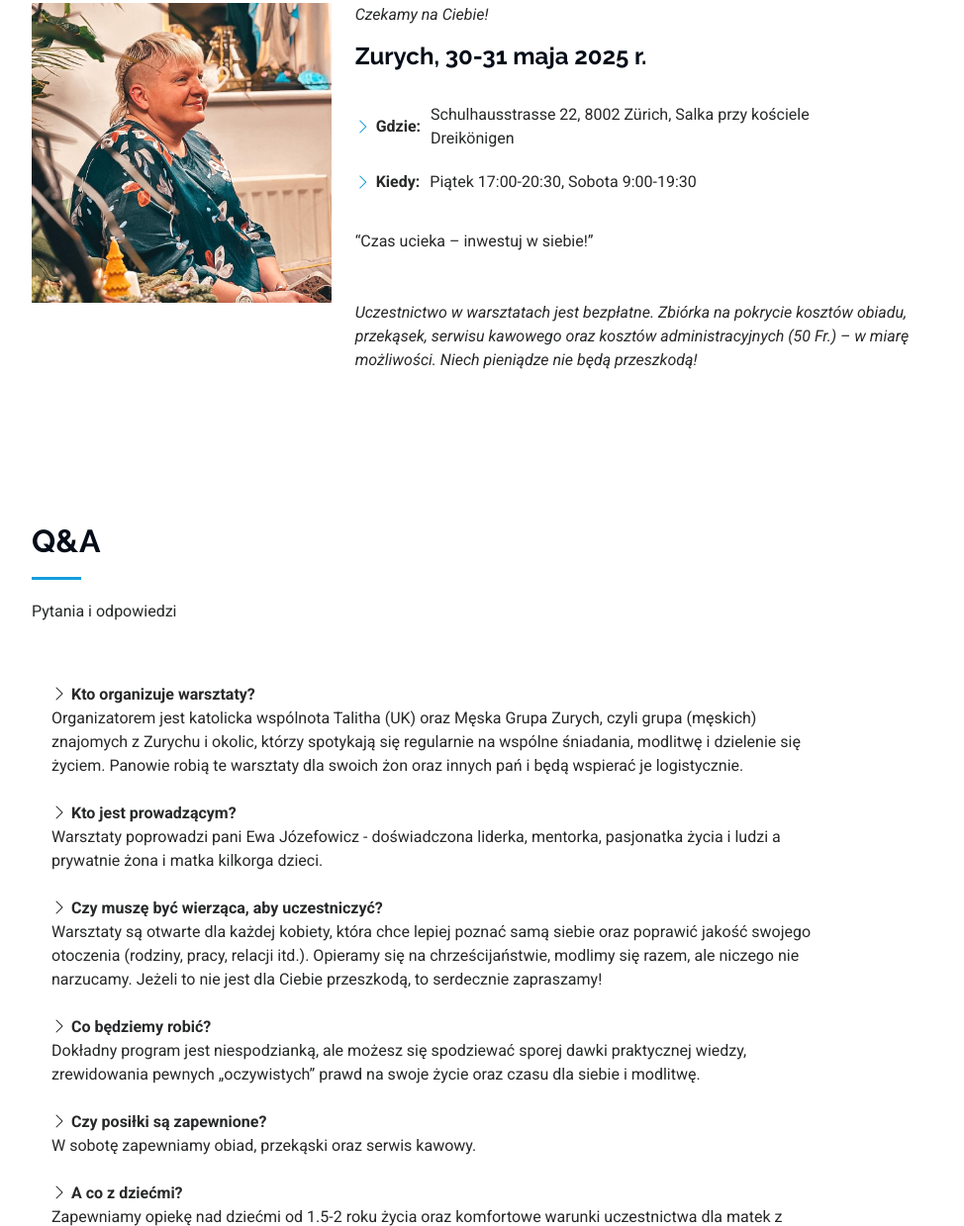
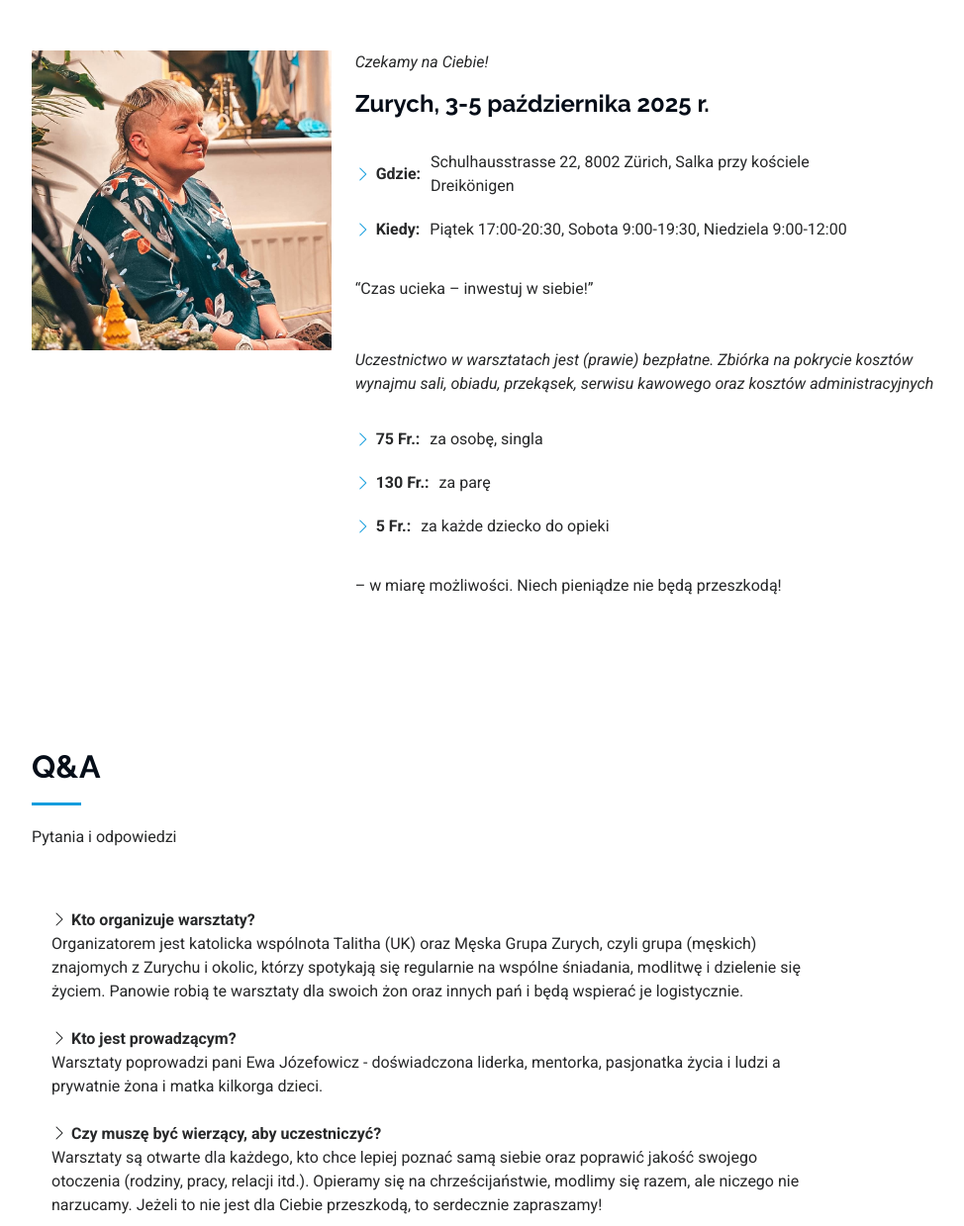
Before and after one commit to niebezpieczne-zwiazki/niebezpieczne-zwiazki.github.io, a plain HTML site: page index.html in a window 1280 px wide. Shown: the part 1477-2716 px from the top of the page at 99% size, without its empty margins (280-1254 px from the left). Drawn offline with Linux system fonts and the light colour scheme.

Commit message:
poprawki

```diff
--- a/index.html
+++ b/index.html
@@ -4,7 +4,7 @@
 <head>
   <meta charset="utf-8">
   <meta content="width=device-width, initial-scale=1.0" name="viewport">
-  <title>Warsztaty dla kobiet - maj, Zurych</title>
+  <title>Warsztaty dla par - październik, Zurych</title>
   <meta content="" name="description">
   <meta content="" name="keywords">
 
@@ -81,8 +81,8 @@
       <img src="assets/img/hero-bg.jpg" alt="www.freepik.com" data-aos="fade-in" class="">
 
       <div class="container" data-aos="fade-up" data-aos-delay="100">
-        <h2>GENIUSZ KOBIETY</h2>
-        <p>... <span class="typed" data-typed-items="warsztaty dla kobiet, Zurych 30-31 maja 2025 r."></span><span class="typed-cursor typed-cursor--blink" aria-hidden="true"></span><span class="typed-cursor typed-cursor--blink" aria-hidden="true"></span></p>
+        <h2>(Nie) Bezpieczne Związki</h2>
+        <p>... <span class="typed" data-typed-items="warsztaty dla par, Zurych 3-5 paździrnika 2025 r."></span><span class="typed-cursor typed-cursor--blink" aria-hidden="true"></span><span class="typed-cursor typed-cursor--blink" aria-hidden="true"></span></p>
       </div>
 
     </section><!-- /Hero Section -->
@@ -103,8 +103,9 @@
 <!--              </ul>-->
 <!--          </div>-->
 
-          <center><h3>Warsztaty dla pań:</h3></center>
-          <center><h2> "GENIUSZ KOBIETY"</h2></center>
+          <center><h3>Warsztaty dla par:</h3></center>
+          <center><h2> "(Nie) Bezpieczne Związki"</h2></center>
+        <p>TODO:</p><br />
         <p>Czy wiesz, że jesteś genialna?</p><br />
         <p>W każdej kobiecie – także w Tobie – jest ukryty geniusz, o którym z podziwem mówił św. Jan Paweł II. Masz wpływ. Na innych, na świat, na to, co dzieje się wokół. Czasem jednak trudno to dostrzec, zwłaszcza w codziennym biegu.</p> <br />
         <p>Jeśli chcesz się zatrzymać, odkryć na nowo swoją kobiecość, wzmocnić relacje, spotkać inne kobiety i zbliżyć się do Boga – zapraszamy Cię na warsztaty stworzone specjalnie dla kobiet.</p><br />
@@ -124,31 +125,34 @@
             <p class="fst-italic">
               Czekamy na Ciebie!
             </p>
-            <h2>Zurych, 30-31 maja 2025 r.</h2><br/>
+            <h2>Zurych, 3-5 października 2025 r.</h2><br/>
             <div class="row">
               <div class="col-lg-10">
                 <ul>
-<!--                  <li><i class="bi bi-chevron-right"></i> <strong>Kiedy:</strong> <span>7 marca (piątek) - 8 marca (sobota)</span></li>-->
                   <li><i class="bi bi-chevron-right"></i> <strong>Gdzie:</strong> <span>Schulhausstrasse 22, 8002 Zürich, Salka przy kościele Dreikönigen</span></li>
-                  <li><i class="bi bi-chevron-right"></i> <strong>Kiedy:</strong> <span>Piątek 17:00-20:30, Sobota 9:00-19:30</span></li>
+                  <li><i class="bi bi-chevron-right"></i> <strong>Kiedy:</strong> <span>Piątek 17:00-20:30, Sobota 9:00-19:30, Niedziela 9:00-12:00</span></li>
                 </ul>
               </div>
-<!--              <div class="col-lg-6">-->
-<!--                <ul>-->
-<!--                  <li><i class="bi bi-chevron-right"></i> <strong>Piątek:</strong> <span></span></li>-->
-<!--                  <li><i class="bi bi-chevron-right"></i> <strong>Sobota:</strong> <span>9:00-17:00</span></li>-->
-<!--&lt;!&ndash;                  <li><i class="bi bi-chevron-right"></i> <strong>Tbd:</strong> <span>Tbd</span></li>&ndash;&gt;-->
-<!--                </ul>-->
-<!--              </div>-->
             </div>
             <p class="py-3">
               “Czas ucieka – inwestuj w siebie!”
             </p>
 
             <p class="fst-italic py-3">
-              Uczestnictwo w warsztatach jest bezpłatne. Zbiórka na pokrycie kosztów obiadu, przekąsek,
-              serwisu kawowego oraz kosztów administracyjnych (50 Fr.) – w miarę możliwości. Niech
-              pieniądze nie będą przeszkodą!
+              Uczestnictwo w warsztatach jest (prawie) bezpłatne. Zbiórka na pokrycie kosztów wynajmu sali, obiadu, przekąsek,
+              serwisu kawowego oraz kosztów administracyjnych
+            </p>
+                        <div class="row">
+              <div class="col-lg-10">
+                <ul>
+                  <li><i class="bi bi-chevron-right"></i> <strong>75 Fr.:</strong> <span>za osobę, singla</span></li>
+                  <li><i class="bi bi-chevron-right"></i> <strong>130 Fr.:</strong> <span>za parę</span></li>
+                  <li><i class="bi bi-chevron-right"></i> <strong>5 Fr.:</strong> <span>za każde dziecko do opieki</span></li>
+                </ul>
+              </div>
+            </div>
+            <p class="py-3">
+               – w miarę możliwości. Niech pieniądze nie będą przeszkodą!
             </p>
           </div>
         </div>
@@ -177,9 +181,9 @@
                     <span>Warsztaty poprowadzi pani Ewa Józefowicz - doświadczona liderka, mentorka, pasjonatka życia i ludzi a prywatnie żona i matka kilkorga dzieci.</span></li>
                     <br/><br/>
 
-                    <i class="bi bi-chevron-right"></i> <strong>Czy muszę być wierząca, aby uczestniczyć?</strong>
+                    <i class="bi bi-chevron-right"></i> <strong>Czy muszę być wierzący, aby uczestniczyć?</strong>
                     <br/>
-                    <span>Warsztaty są otwarte dla każdej kobiety, która chce lepiej poznać samą siebie oraz poprawić jakość swojego otoczenia (rodziny, pracy, relacji itd.). Opieramy się na chrześcijaństwie, modlimy się razem, ale niczego nie narzucamy. Jeżeli to nie jest dla Ciebie przeszkodą, to serdecznie zapraszamy!</span></li>
+                    <span>Warsztaty są otwarte dla każdego, kto chce lepiej poznać samą siebie oraz poprawić jakość swojego otoczenia (rodziny, pracy, relacji itd.). Opieramy się na chrześcijaństwie, modlimy się razem, ale niczego nie narzucamy. Jeżeli to nie jest dla Ciebie przeszkodą, to serdecznie zapraszamy!</span></li>
                     <br/><br/>
 
                     <i class="bi bi-chevron-right"></i> <strong>Co będziemy robić?</strong>
```
